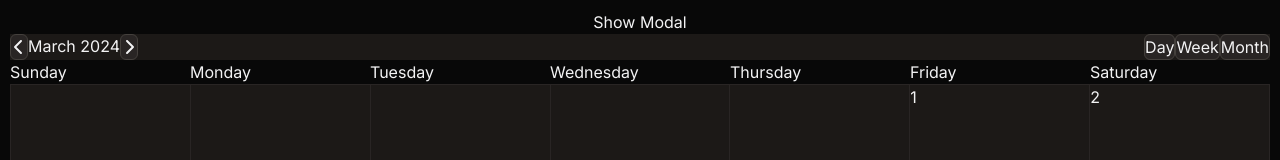
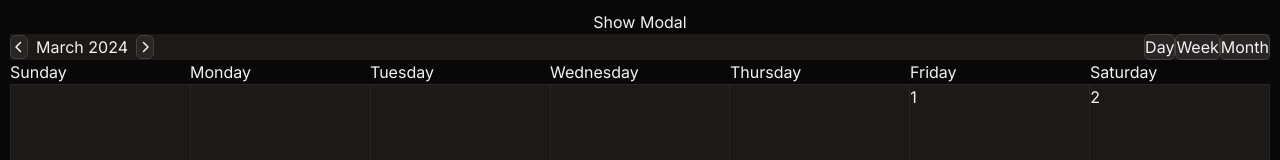
Before and after one commit to marielle-lopez/chrono, a React (Vite) app in the folder frontend/: page / in a window 1280 px wide. Shown: the top 160 px of the page. Built offline with nearby package versions, Linux system fonts and the light colour scheme.

Commit message:
update spacing and alignment of decrement and increment buttons, and label

```diff
--- a/frontend/src/components/NavBar/NavBar.tsx
+++ b/frontend/src/components/NavBar/NavBar.tsx
@@ -20,14 +20,14 @@ const NavBar = ({
   switchToMonthView,
 }: NavBarProps) => {
   return (
-    <div className="flex justify-between bg-stone-900">
-      <div className="flex">
+    <div className="flex justify-between items-center bg-stone-900">
+      <div className="flex gap-2">
         <Button handleClick={handleDecrement}>
-          <FaChevronLeft />
+          <FaChevronLeft className="h-3" />
         </Button>
-        {label}
+        <p className="flex items-center">{label}</p>
         <Button handleClick={handleIncrement}>
-          <FaChevronRight />
+          <FaChevronRight className="h-3" />
         </Button>
       </div>
       <div>
```
